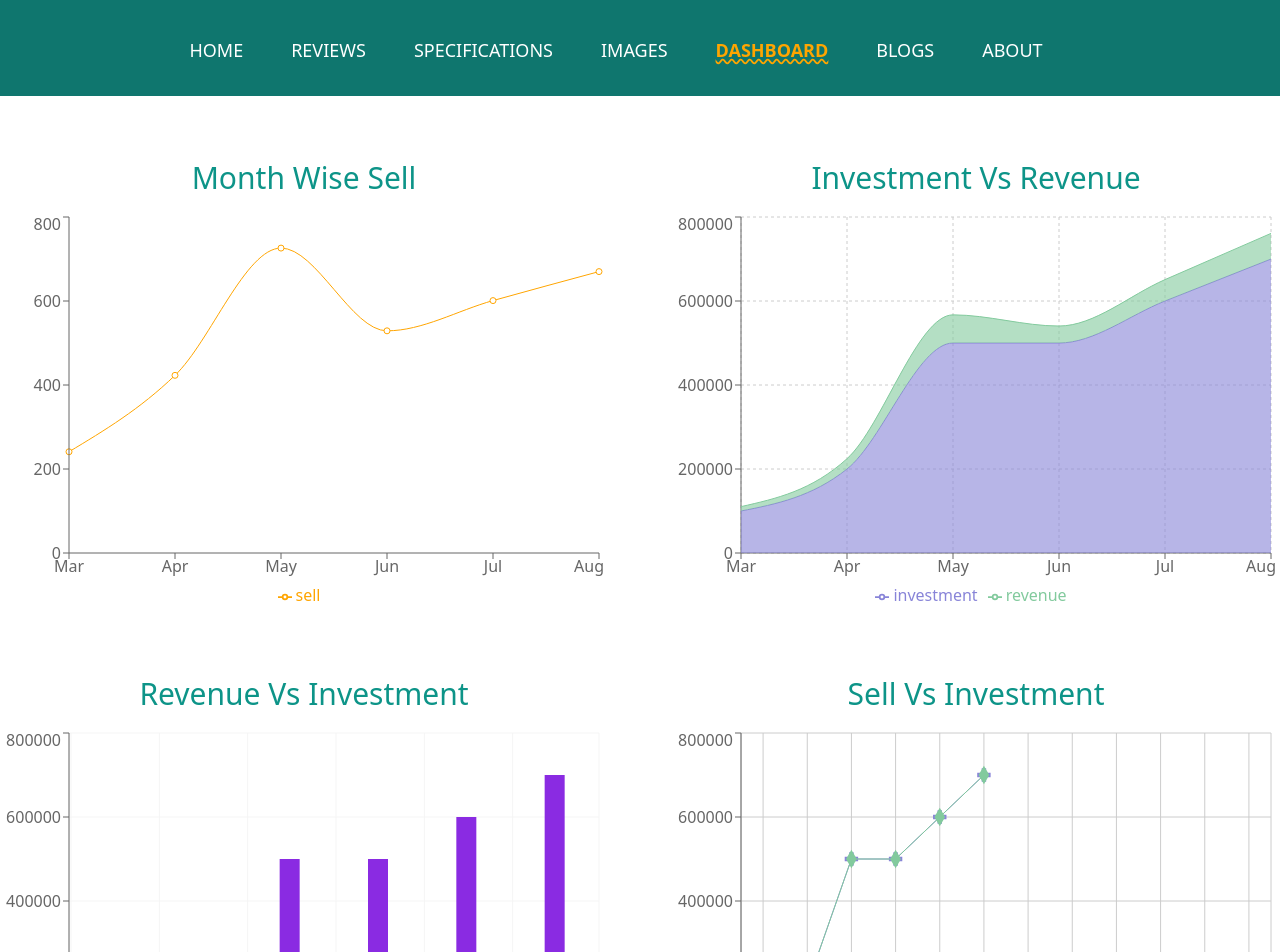
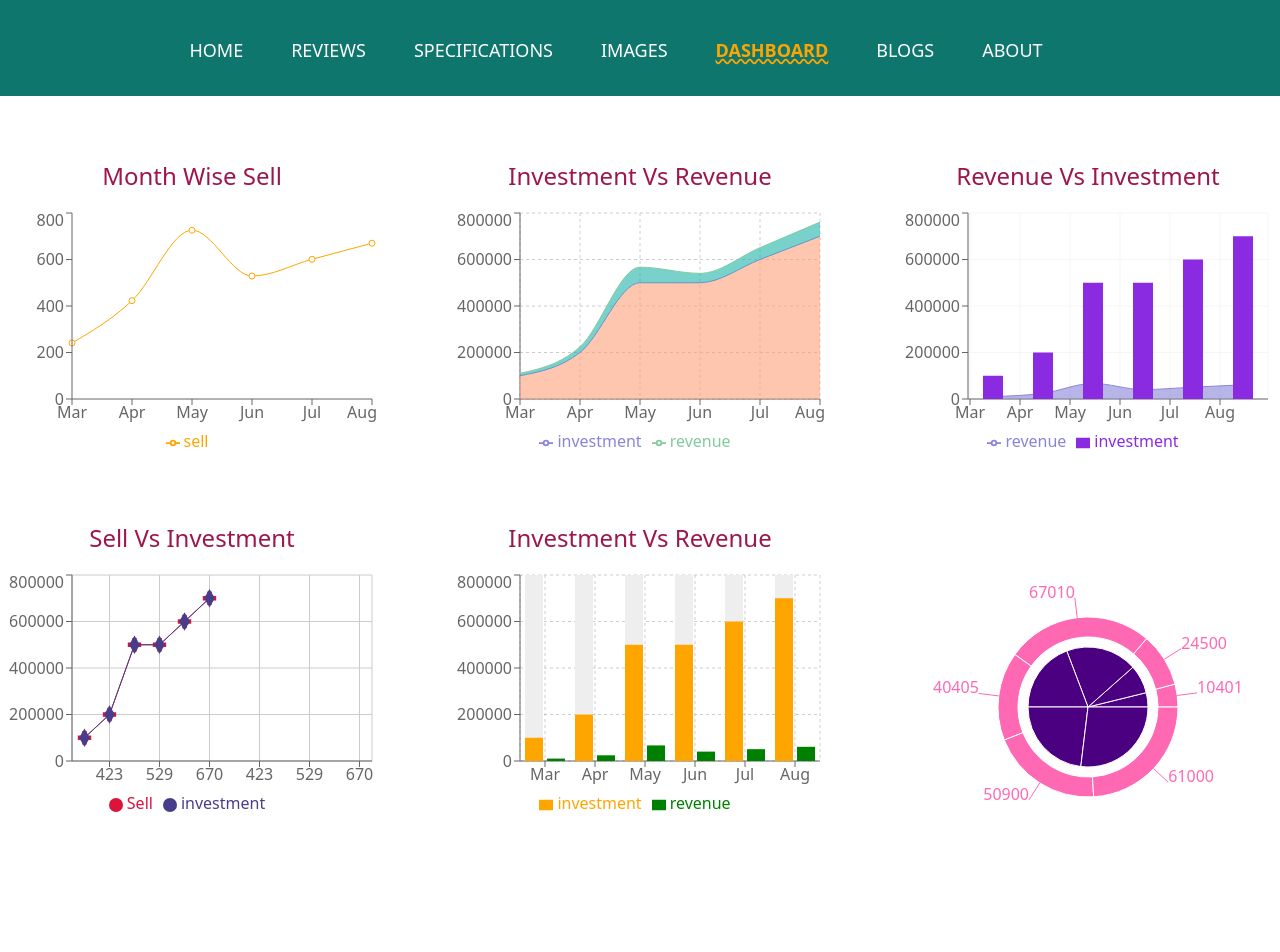
Before and after one commit to nasim8382/birds-eye, a React (Create React App) app: page /dashboard in a window 1280 px wide. Shown: the top 952 px of the page. Built offline with nearby package versions, Linux system fonts and the light colour scheme.

Commit message:
add two more chart

```diff
--- a/src/components/ChartArea/ChartArea.js
+++ b/src/components/ChartArea/ChartArea.js
@@ -6,15 +6,15 @@ const ChartArea = () => {
     const [money] = useCharts();
     return (
         <div>
-            <h1 className='text-3xl text-center pb-4 text-teal-600'>Investment Vs Revenue</h1>
-            <AreaChart width={600} height={400} data={money} className="mx-auto ">
+            <h1 className='text-2xl text-center pb-4 text-pink-800'>Investment Vs Revenue</h1>
+            <AreaChart width={370} height={250} data={money} className="mx-auto ">
                 <CartesianGrid strokeDasharray="3 3" />
                 <XAxis dataKey="month" />
                 <YAxis />
                 <Tooltip />
                 <Legend />
-                <Area type="monotone" dataKey="investment" stackId="1" stroke="#8884d8" fill="#8884d8" />
-                <Area type="monotone" dataKey="revenue" stackId="1" stroke="#82ca9d" fill="#82ca9d" />
+                <Area type="monotone" dataKey="investment" stackId="1" stroke="#8884d8" fill="lightsalmon" />
+                <Area type="monotone" dataKey="revenue" stackId="1" stroke="#82ca9d" fill="lightseagreen" />
             </AreaChart>
         </div>
     );
--- a/src/components/ChartBarArea/ChartBarArea.js
+++ b/src/components/ChartBarArea/ChartBarArea.js
@@ -6,8 +6,8 @@ const ChartBarArea = () => {
     const [money] = useCharts();
     return (
         <div>
-          <h1 className='text-3xl text-center pb-4 text-teal-600'>Revenue Vs Investment</h1>
-          <ComposedChart width={600} height={400} data={money} className="mx-auto">
+          <h1 className='text-2xl text-center pb-4 text-pink-800'>Revenue Vs Investment</h1>
+          <ComposedChart width={370} height={250} data={money} className="mx-auto">
             <CartesianGrid stroke="#f5f5f5" />
             <XAxis dataKey="month" scale="band" />
             <YAxis />
--- /dev/null
+++ b/src/components/ChartBarHeight/ChartBarHeight.js
@@ -0,0 +1,23 @@
+import React from 'react';
+import { Bar, BarChart, CartesianGrid, Legend, Tooltip, XAxis, YAxis } from 'recharts';
+import useCharts from '../../hooks/useCharts';
+
+const ChartBarHeight = () => {
+    const [money] = useCharts();
+    return (
+        <div>
+            <h1 className='text-2xl text-center pb-4 text-pink-800'>Investment Vs Revenue</h1>
+            <BarChart width={370} height={250} data={money} className="mx-auto">
+                <CartesianGrid strokeDasharray="3 3" />
+                <XAxis dataKey="month" />
+                <YAxis />
+                <Tooltip />
+                <Legend />
+                <Bar dataKey="investment" fill="orange" background={{ fill: '#eee' }} />
+                <Bar dataKey="revenue" fill="green" />
+            </BarChart>
+        </div>
+    );
+};
+
+export default ChartBarHeight;
--- a/src/components/ChartLine/ChartLine.js
+++ b/src/components/ChartLine/ChartLine.js
@@ -1,13 +1,13 @@
 import React from 'react';
-import { Legend, Line, LineChart, ResponsiveContainer, Tooltip, XAxis, YAxis } from 'recharts';
+import { Legend, Line, LineChart, Tooltip, XAxis, YAxis } from 'recharts';
 import useCharts from '../../hooks/useCharts';
 
 const ChartLine = () => {
     const [money] = useCharts();
     return (
         <div>
-            <h1 className='text-3xl text-center pb-4 text-teal-600'>Month Wise Sell</h1>
-            <LineChart width={600} height={400} data={money} className="mx-auto">
+            <h1 className='text-2xl text-center pb-4 text-pink-800'>Month Wise Sell</h1>
+            <LineChart width={370} height={250} data={money} className="mx-auto">
                 <Line type="monotone" dataKey='sell' stroke="orange" ></Line>
                 <XAxis dataKey='month'></XAxis>
                 <YAxis ></YAxis>
--- a/src/components/ChartScatter/ChartScatter.js
+++ b/src/components/ChartScatter/ChartScatter.js
@@ -6,16 +6,16 @@ const ChartScatter = () => {
     const [money] = useCharts();
     return (
         <div>
-            <h1 className='text-3xl text-center pb-4 text-teal-600'>Sell Vs Investment</h1>
-            <ScatterChart width={600} height={400} className="mx-auto">
+            <h1 className='text-2xl text-center pb-4 text-pink-800'>Sell Vs Investment</h1>
+            <ScatterChart width={370} height={250} className="mx-auto">
                 <CartesianGrid />
                 <XAxis dataKey="sell"/>
                 <YAxis dataKey="investment"/>
                 <ZAxis type="number" range={[100]} />
                 <Tooltip cursor={{ strokeDasharray: '3 3' }} />
                 <Legend />
-                <Scatter name="Sell" data={money} fill="#8884d8" line shape="cross" />
-                <Scatter name="investment" data={money} fill="#82ca9d" line shape="diamond" />
+                <Scatter name="Sell" data={money} fill="crimson" line shape="cross" />
+                <Scatter name="investment" data={money} fill="darkslateblue" line shape="diamond" />
             </ScatterChart>
         </div>
     );
--- a/src/components/Dashboard/Dashboard.js
+++ b/src/components/Dashboard/Dashboard.js
@@ -1,16 +1,20 @@
 import React from 'react';
 import ChartArea from '../ChartArea/ChartArea';
 import ChartBarArea from '../ChartBarArea/ChartBarArea';
+import ChartBarHeight from '../ChartBarHeight/ChartBarHeight';
 import ChartLine from '../ChartLine/ChartLine';
 import ChartScatter from '../ChartScatter/ChartScatter';
+import MyPieChart from '../MyPieChart/MyPieChart';
 
 const Dashboard = () => {
     return (
-        <div className='my-16 grid grid-cols-1 md:grid-cols-1 lg:grid-cols-2 gap-16'>
+        <div className='my-16 grid grid-cols-1 md:grid-cols-2 lg:grid-cols-3 gap-16'>
             <ChartLine></ChartLine>
             <ChartArea></ChartArea>
             <ChartBarArea></ChartBarArea>
             <ChartScatter></ChartScatter>
+            <ChartBarHeight></ChartBarHeight>
+            <MyPieChart></MyPieChart>
         </div>
     );
 };
--- a/src/components/Home/Home.js
+++ b/src/components/Home/Home.js
@@ -10,7 +10,7 @@ const Home = () => {
     return (
         <div>
             <div className='grid lg:grid-cols-2 gap-12 bg-no-repeat bg-cover' style={{backgroundImage: `url(${drone})`}}>
-                <div className='mx-auto pt-16 md:pl-12 lg:pl-24 md:pt-24 text-white'>
+                <div className='mx-4 md:mx-auto pt-16 md:pl-12 lg:pl-24 md:pt-24 text-white'>
                     <h2 className='text-6xl'>Capture your Moments!!!</h2>
                     <h3 className='text-5xl my-8'>With DJI Mavic 2 Pro</h3>
                     <p className='text-xl'>DJI Mavic 2 Pro Drone Quadcopter Camera, A drone that embodies all of DJI’s advanced, signature technologies, and is able to redefine what is possible for the world of aerial photography. In creating the Mavic 2, they have made this dream come true.</p>
@@ -19,7 +19,7 @@ const Home = () => {
                         <button onClick={() => navigate('/specifications')} className='my-16 bg-slate-600 block border-2 py-3 px-10 border-y-amber-500 hover:border-x-amber-500 hover:border-y-slate-200 transition rounded-lg'>Full Specifications</button>
                     </div>
                 </div>
-                <div className='mx-auto py-12'>
+                <div className='mx-4 md:mx-auto pb-16 md:py-12'>
                     <img style={{height: "600px"}} className='rounded-lg shadow-2xl shadow-neutral-500' src={girl} />
                 </div>
             </div>
--- /dev/null
+++ b/src/components/MyPieChart/MyPieChart.js
@@ -0,0 +1,15 @@
+import React from 'react';
+import { Pie, PieChart } from 'recharts';
+import useCharts from '../../hooks/useCharts';
+
+const MyPieChart = () => {
+    const [money] = useCharts();
+    return (
+        <PieChart width={370} height={370} className="mx-auto">
+            <Pie data={money} dataKey="investment" cx="50%" cy="50%" outerRadius={60} fill="indigo" />
+            <Pie data={money} dataKey="revenue" cx="50%" cy="50%" innerRadius={70} outerRadius={90} fill="hotpink" label />
+        </PieChart>
+    );
+};
+
+export default MyPieChart;
--- a/src/components/Specifications/Specifications.js
+++ b/src/components/Specifications/Specifications.js
@@ -5,7 +5,7 @@ const Specifications = () => {
   return (
     <div className="text-center">
       <img src={mavic} alt="drone" />
-      <div className="py-16 text--center text-teal-700">
+      <div className="py-16 text--center text-teal-700 mx-4">
         <h2 className="text-3xl text-purple-500 mb-3">Aircraft</h2>
         <p className="text-semibold text-2xl mb-2">Weight (Battery & Propellers Included) : 907 g</p>
         <p className="text-semibold text-2xl mb-2">Max Ascent Speed : 5 m/s (S-mode), 4 m/s (P-mode)</p>
```
